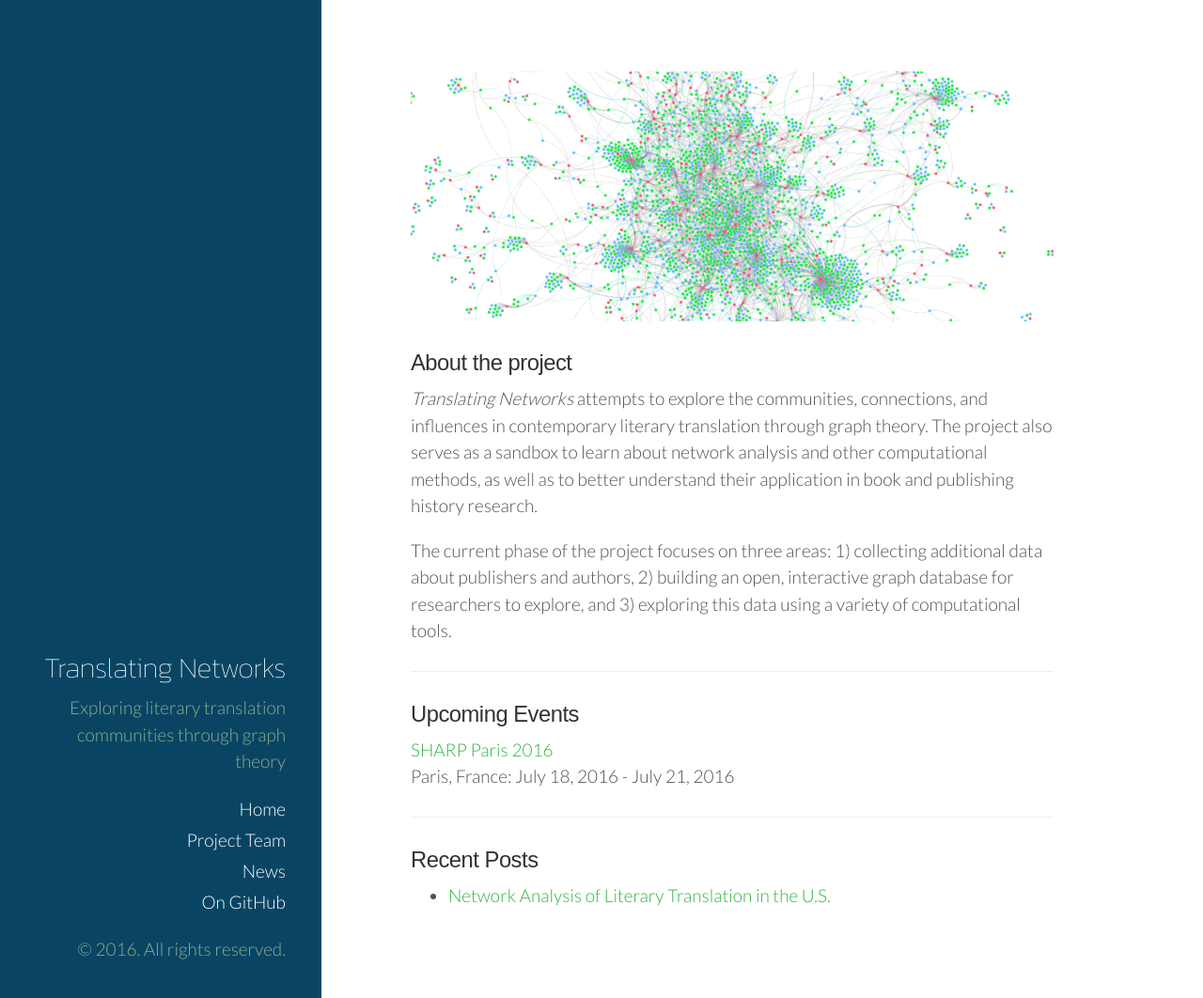
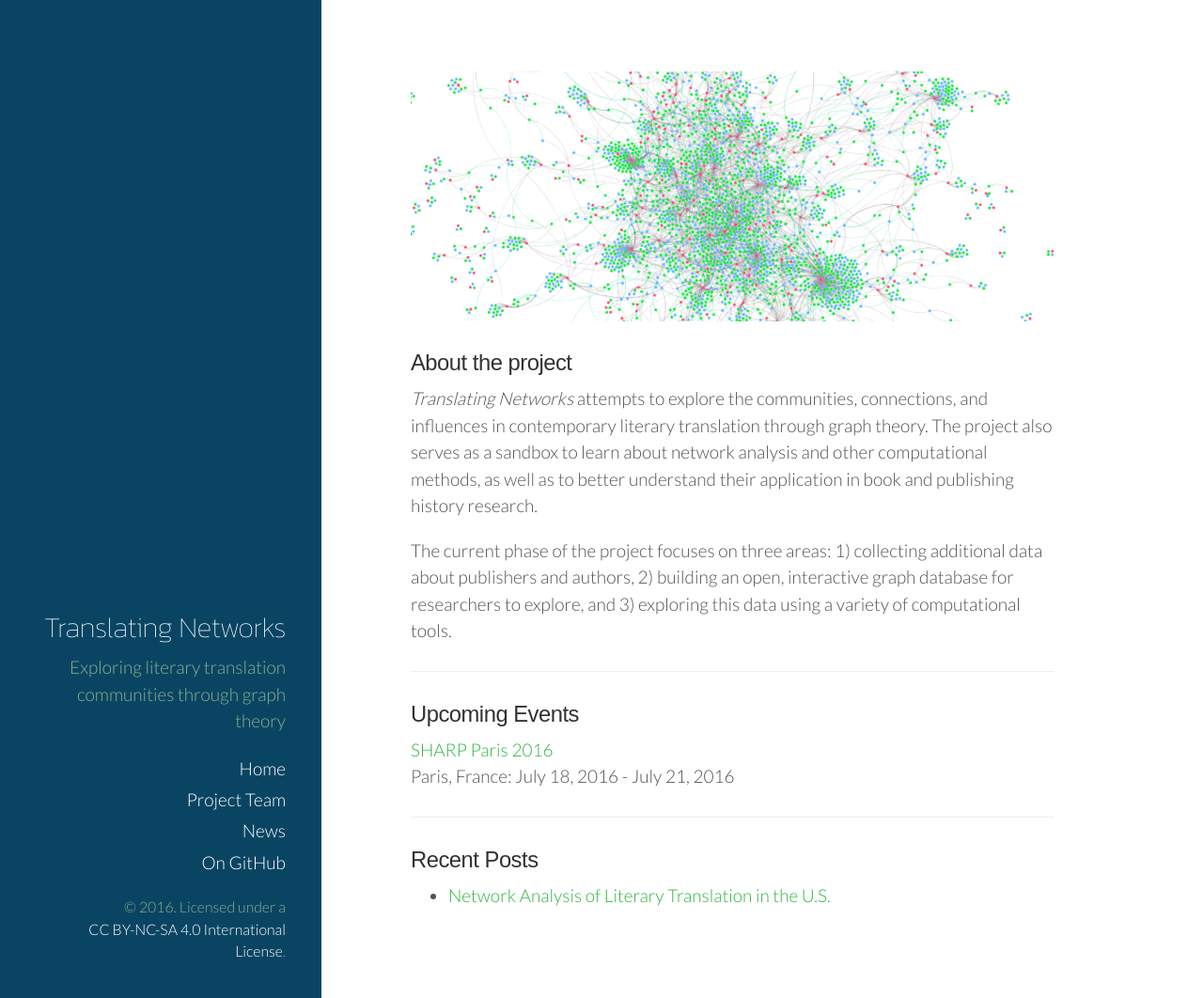
Before and after one commit to TranslatingNetworks/translatingnetworks, a Jekyll site: the page built from index.html, in a window 1280 px wide and 1062 px high. Shown: the whole window at 94% size. Built offline with Jekyll 4.4.1, drawn with Linux system fonts in a browser that asks for light colours; some web fonts are replaced; the list of posts is cut into pages by our own code.

Commit message:
update site licence to CC

```diff
--- a/_includes/sidebar.html
+++ b/_includes/sidebar.html
@@ -32,6 +32,7 @@
       <!-- <span class="sidebar-nav-item">Currently v{{ site.version }}</span> -->
     </nav>
 
-    <p>&copy; {{ site.time | date: '%Y' }}. All rights reserved.</p>
+    <p class="copyright">&copy; {{ site.time | date: '%Y' }}. Licensed under a<br /><a href="https://creativecommons.org/licenses/by-nc-sa/4.0/">CC BY-NC-SA 4.0 International License</a>.
+    </p></p>
   </div>
 </div>
--- a/public/css/hyde.css
+++ b/public/css/hyde.css
@@ -70,6 +70,11 @@
   background-color: #094563;
 /*   background-image: url("/assets/bigcommunity.png"); */
 }
+
+  .copyright {
+	font-size: smaller;
+  }
+
 @media (min-width: 48em) {
   .sidebar {
     position: fixed;
@@ -79,6 +84,7 @@
     width: 18rem;
     text-align: right;
   }
+
 }
 
 /* Sidebar links */
```
